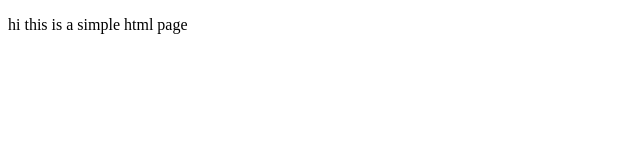
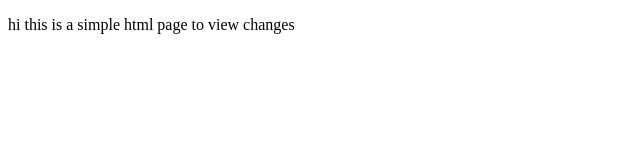
Before and after one commit to sonuribin/autoaction, a plain HTML site: page index.html in a window 1280 px wide. Shown: the whole page, without its empty margins (0-640 px from the left). Drawn offline with Linux system fonts and the light colour scheme.

Commit message:
index changed

```diff
--- a/index.html
+++ b/index.html
@@ -3,5 +3,5 @@
     <head>
         <title>Example</title>
     </head>
-    <body><p>hi this is a simple html page</p></body>
+    <body><p>hi this is a simple html page to view changes</p></body>
 </html>
```
